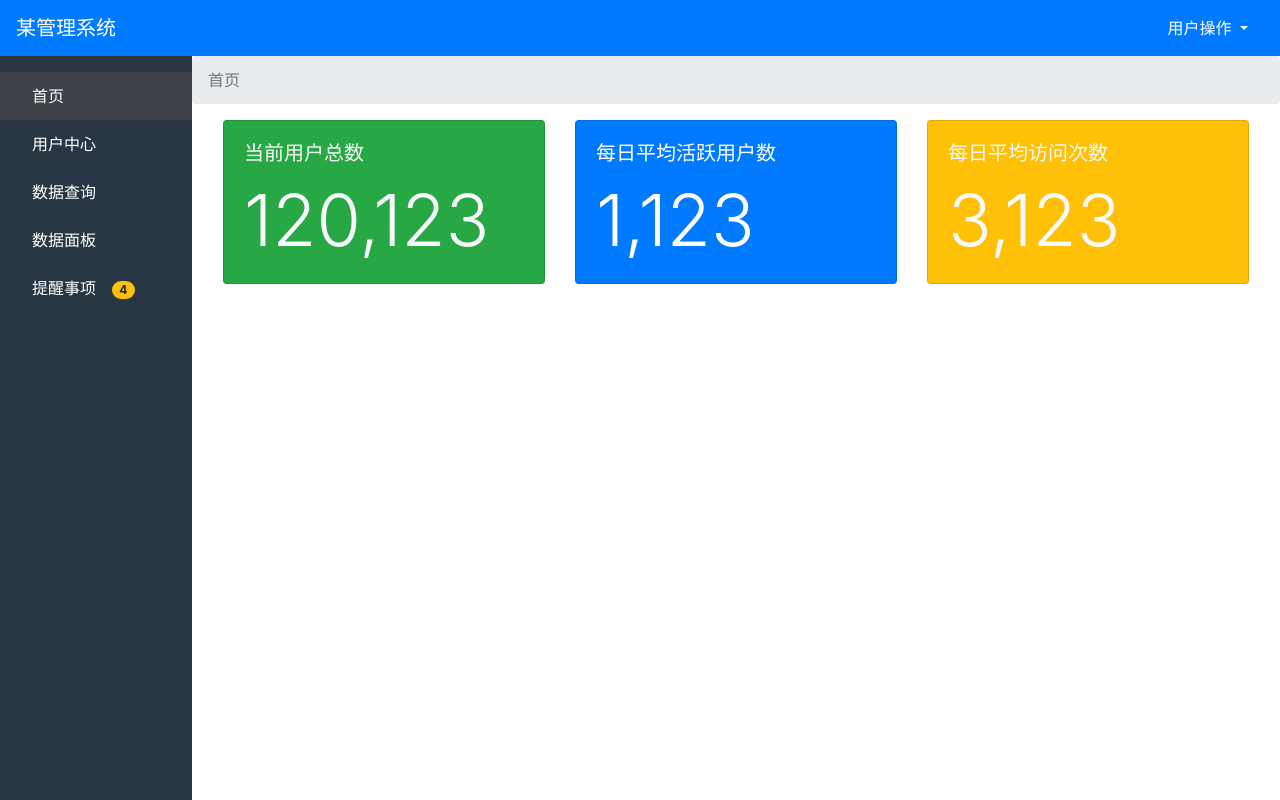
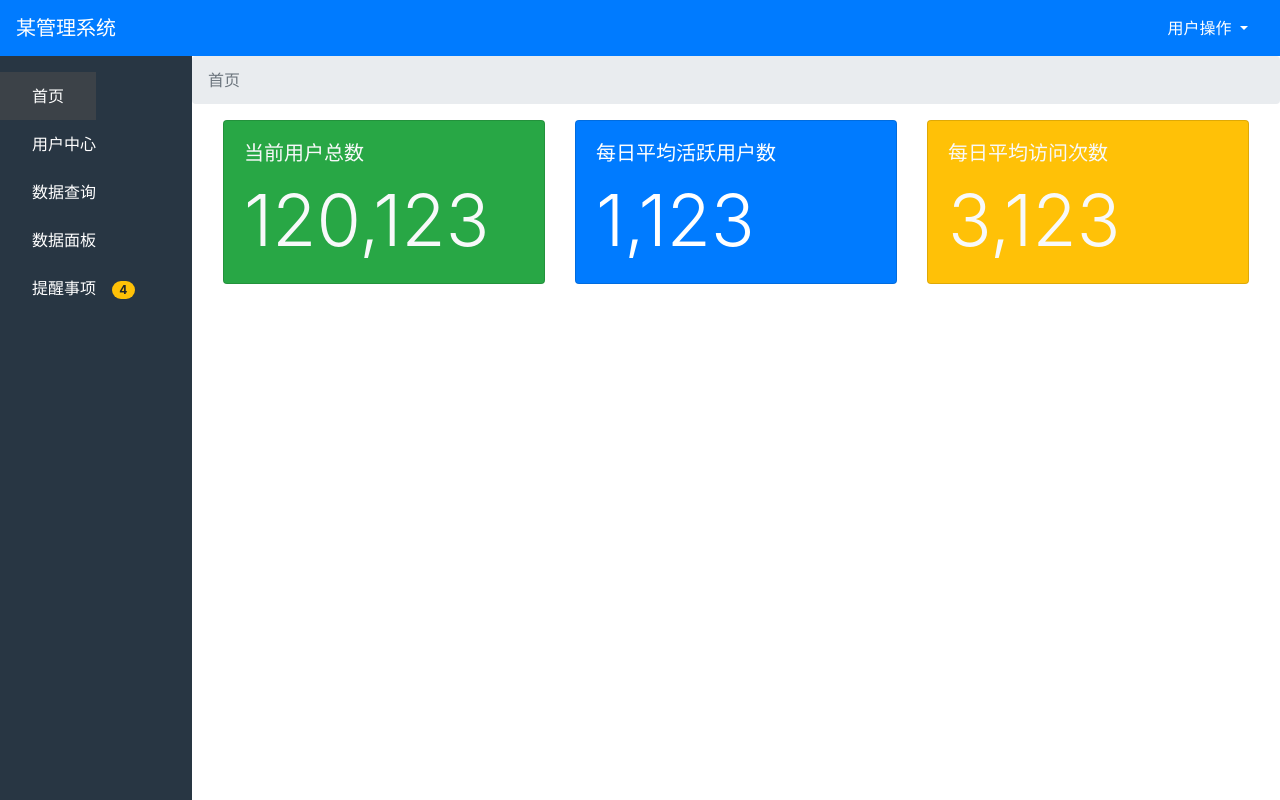
Before and after one commit to sunny-chen1/bs4demo, a plain HTML site: page index.html in a window 1280 px wide. In both pictures the pointer is over the link "首页". Drawn offline with Linux system fonts and the light colour scheme.

Commit message:
bootstrap4

```diff
--- a/css/style.css
+++ b/css/style.css
@@ -12,7 +12,7 @@
 	text-align: center;
 	line-height: 3rem;
 	}
-.left ul li:hover{
+.left ul a:hover{
 	background-color: #3c4248;
 }
 .z{
```
